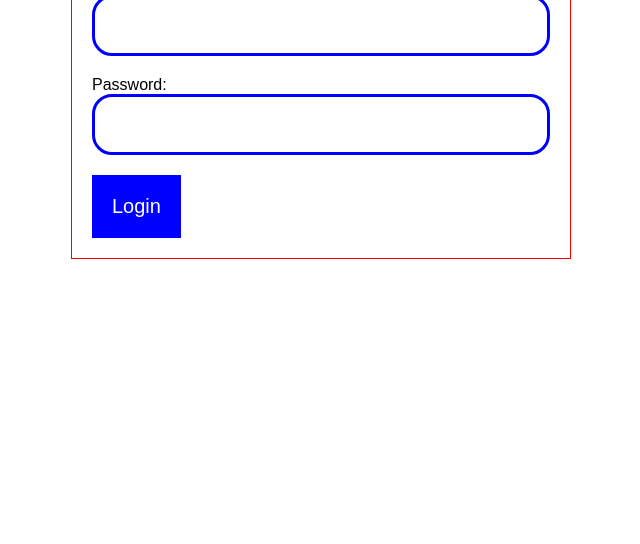
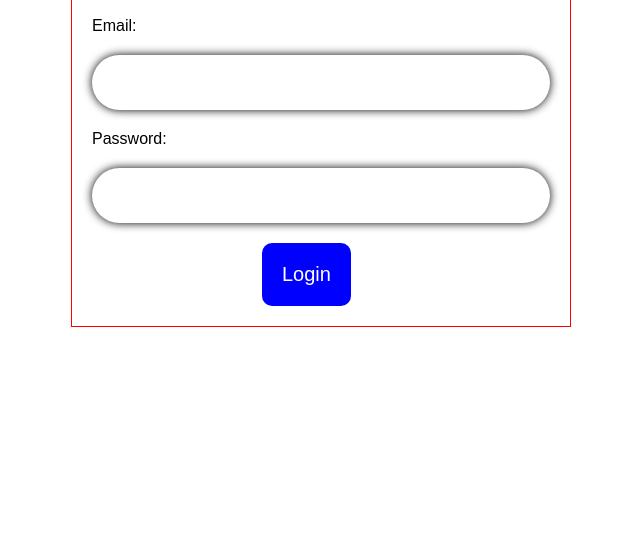
Before and after one commit to Danixhkeyz/try_making_facebook, a plain HTML site: page index.html in a window 1280 px wide. Shown: the part 256-800 px from the top of the page, without its empty margins (319-959 px from the left). Drawn offline with Linux system fonts and the light colour scheme.

Commit message:
Perfectly done

```diff
--- a/css/blog.css
+++ b/css/blog.css
@@ -11,6 +11,7 @@ h1{
     text-align: center;
     font-size: 36px;
     margin: 0 0 20px;
+    padding: 20px;
     color: blue;
 }
 .container{
@@ -23,10 +24,11 @@ h1{
 input{
     width: 100%;
     padding: 20px;
-    margin: 0 0 20px;
-    border-radius: 20px;
+    margin: 20px auto;
+    border-radius: 50px;
     outline: none;
-    border: solid blue
+    border: none;
+    box-shadow: 0 0 10px #000;
 }
 .btn{
     font-size: 20px;
@@ -34,4 +36,6 @@ input{
     color: white;
     border: none;
     padding: 20px;
+    margin: auto 170px;
+    border-radius: 10px;
 }
--- a/index.html
+++ b/index.html
@@ -12,7 +12,7 @@
         <h1>Facebook</h1>
     </header>
     <section>
-        <form action="check.php" method="get">
+        <form action="check.php" method="post">
             <label for="email">Email: </label>
             <input type="email"><br>
             <label for="password">Password: </label>
```
